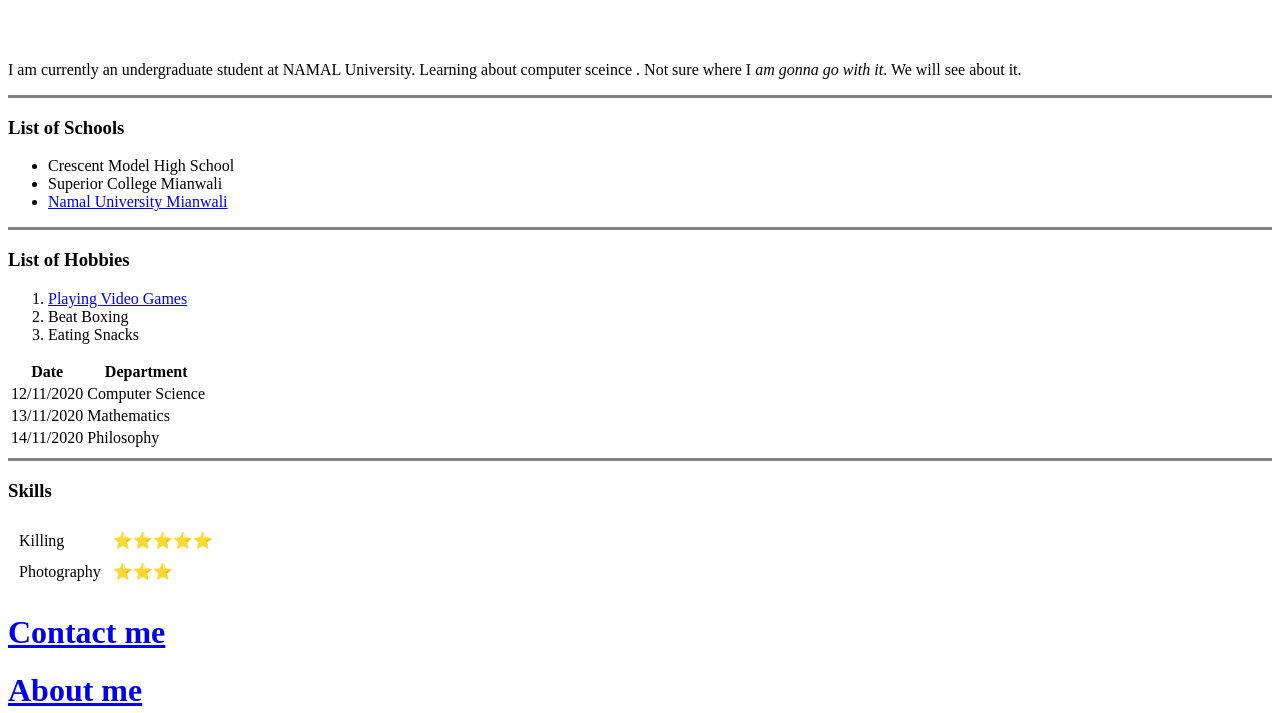
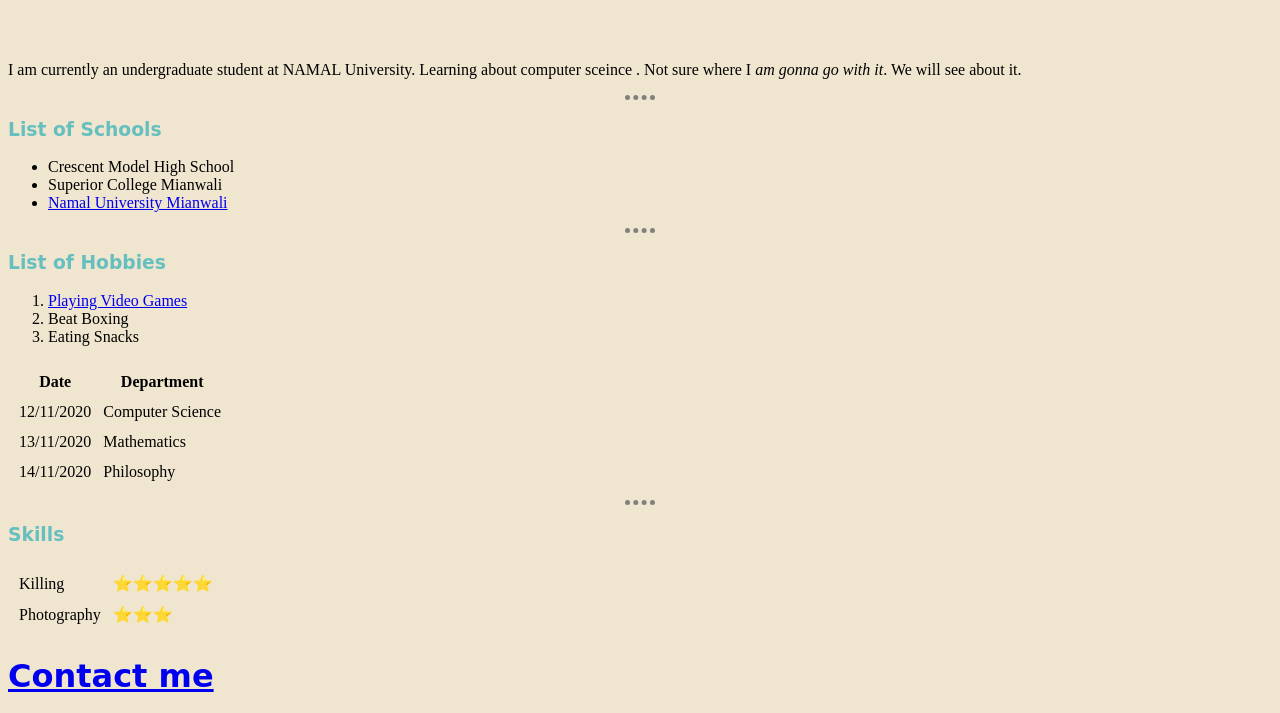
Before and after one commit to highhamza/cv, a plain HTML site: page index.html in a window 1280 px wide. Shown: the part 205-918 px from the top of the page. Drawn offline with Linux system fonts and the light colour scheme.

Commit message:
Add files via upload

```diff
--- /dev/null
+++ b/css/styles.css
@@ -0,0 +1,20 @@
+body {
+  background-color: #F0E5CF;
+}
+
+hr {
+  border-style: dotted none none;
+  border-color: grey;
+  width: 30px;
+  border-width: 5px;
+}
+
+h1 {
+  color: #66BFBF;
+  font-family:cursive;
+}
+
+h3 {
+  color: #66BFBF;
+  font-family:cursive;
+}
--- a/index.html
+++ b/index.html
@@ -4,6 +4,7 @@
 <head>
   <meta charset="utf-8">
   <title>Test Personal website</title>
+  <link rel="stylesheet" href="css/styles.css">
 </head>
 
 <body>
@@ -20,21 +21,21 @@
   <br>
   <p>I am currently an undergraduate student at NAMAL University. Learning about computer sceince
     . Not sure where I <em>am gonna go with it</em>. We will see about it.</p>
-  <hr size="3" noshade>
+  <hr>
   <h3>List of Schools</h3>
   <ul>
     <li>Crescent Model High School</li>
     <li>Superior College Mianwali</li>
     <li><a href="https://www.namal.edu.pk">Namal University Mianwali</a></li>
   </ul>
-  <hr size="3" noshade>
+  <hr>
   <h3>List of Hobbies</h3>
   <ol>
     <li><a href="https://youtu.be/2cSZhol9vLY">Playing Video Games</a></li>
     <li>Beat Boxing</li>
     <li>Eating Snacks</li>
   </ol>
-  <table>
+  <table cellspacing=10>
     <thead>
       <tr>
         <th>Date</th>
@@ -56,7 +57,7 @@
       </tr>
     </tbody>
   </table>
-  <hr size="3" noshade>
+  <hr>
   <h3>Skills</h3>
   <table cellspacing="10">
     <tr>
@@ -69,8 +70,8 @@
     </tr>
 
   </table>
-  <h1><a href="contact.html">Contact me</a></h3>
-    <h1><a href="Aboutme.html">About me</a></h1>
+  <h1><a href="contact.html">Contact me</a></h1>
+  <h1><a href="Aboutme.html">About me</a></h1>
 </body>
 
 </html>
```
Also changed, not shown: Aboutme.html (+2 -1 lines), contact.html (+3 -2 lines).
